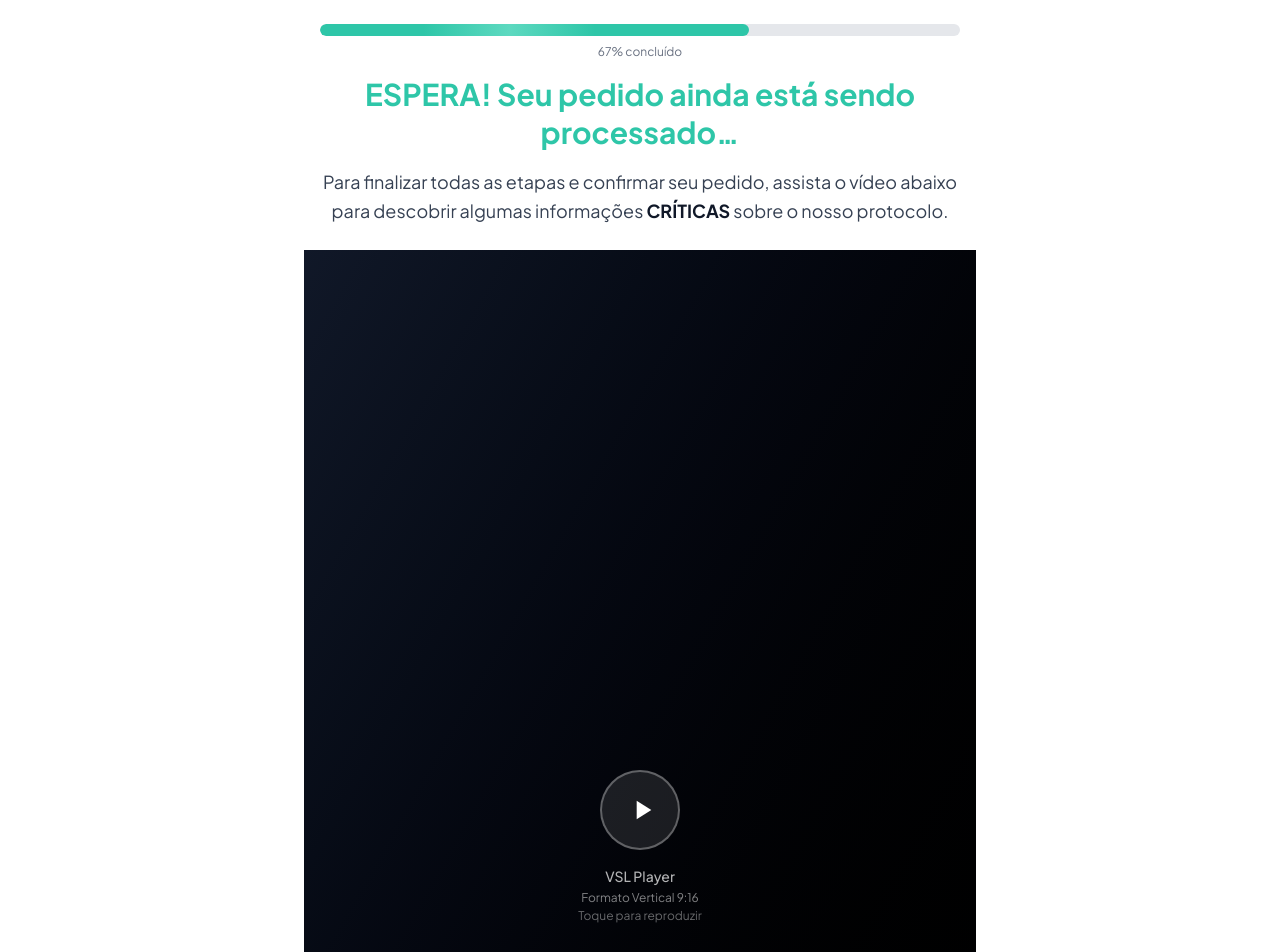
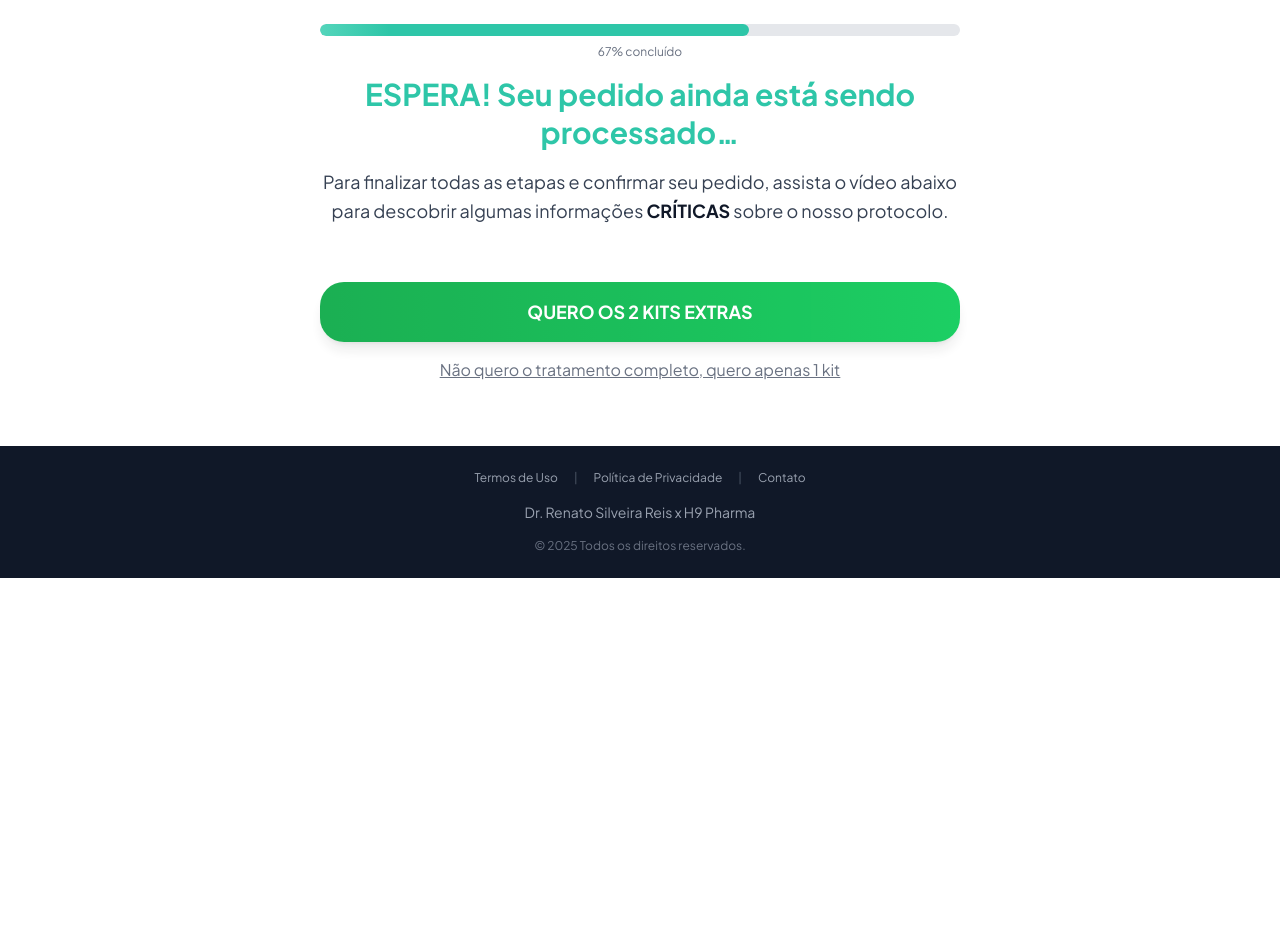
Before and after one commit to Renatonewhealth/Quiz-Dr-Renato, a Next.js app: page /espera1-1 in a window 1280 px wide. Shown: the top 952 px of the page. After the commit the page ends 800 px from the top, so only its background shows below. Built offline with nearby package versions, Linux system fonts and the light colour scheme.

Commit message:
Upsells v1

```diff
--- a/src/app/espera1-1/page.tsx
+++ b/src/app/espera1-1/page.tsx
@@ -1,8 +1,22 @@
 'use client';
+
+import Script from 'next/script';
 
 export default function Espera1_1Page() {
   return (
     <main className="min-h-screen bg-white">
+      {/* Vturb Preloads */}
+      <Script id="vturb-plt" strategy="beforeInteractive">
+        {`!function(i,n){i._plt=i._plt||(n&&n.timeOrigin?n.timeOrigin+n.now():Date.now())}(window,performance);`}
+      </Script>
+      <link rel="preload" href="https://scripts.converteai.net/637f9657-7454-4e03-ad13-ab875efdb78d/players/69bae955237e0fc6aeb64ab3/v4/player.js" as="script" />
+      <link rel="preload" href="https://scripts.converteai.net/lib/js/smartplayer-wc/v4/smartplayer.js" as="script" />
+      <link rel="preload" href="https://cdn.converteai.net/637f9657-7454-4e03-ad13-ab875efdb78d/69bae933d54d8d20f1fe9c4e/main.m3u8" as="fetch" />
+      <link rel="dns-prefetch" href="https://cdn.converteai.net" />
+      <link rel="dns-prefetch" href="https://scripts.converteai.net" />
+      <link rel="dns-prefetch" href="https://images.converteai.net" />
+      <link rel="dns-prefetch" href="https://api.vturb.com.br" />
+
       <style jsx>{`
         @keyframes loading {
           0% { background-position: 200% 0; }
@@ -40,29 +54,17 @@ export default function Espera1_1Page() {
           </p>
         </section>
 
-        {/* VSL Player - Vertical (9:16) */}
-        <section className="w-full bg-black">
-          <div className="relative w-full" style={{ aspectRatio: '9/16', minHeight: '75vh' }}>
-            <div className="absolute inset-0 flex items-center justify-center bg-gradient-to-br from-gray-900 to-black">
-              <div className="text-center text-gray-400">
-                <div className="relative">
-                  {/* Play Button */}
-                  <div className="w-20 h-20 mx-auto mb-4 rounded-full bg-white/10 flex items-center justify-center border-2 border-white/30 hover:bg-white/20 transition-colors cursor-pointer">
-                    <svg
-                      className="w-8 h-8 text-white ml-1"
-                      fill="currentColor"
-                      viewBox="0 0 24 24"
-                    >
-                      <path d="M8 5v14l11-7z" />
-                    </svg>
-                  </div>
-                </div>
-                <p className="text-sm font-medium text-white/70">VSL Player</p>
-                <p className="text-xs text-white/50 mt-1">Formato Vertical 9:16</p>
-                <p className="text-xs text-white/40 mt-0.5">Toque para reproduzir</p>
-              </div>
-            </div>
-          </div>
+        {/* VSL Player - Vturb */}
+        <section className="w-full">
+          <div
+            dangerouslySetInnerHTML={{
+              __html: '<vturb-smartplayer id="vid-69bae955237e0fc6aeb64ab3" style="display: block; margin: 0 auto; width: 100%; max-width: 400px;"></vturb-smartplayer>'
+            }}
+          />
+          <Script
+            src="https://scripts.converteai.net/637f9657-7454-4e03-ad13-ab875efdb78d/players/69bae955237e0fc6aeb64ab3/v4/player.js"
+            strategy="afterInteractive"
+          />
         </section>
 
         {/* Botão CTA */}
--- a/src/app/resultado2/page.tsx
+++ b/src/app/resultado2/page.tsx
@@ -18,13 +18,16 @@ export default function Resultado2Page() {
       <link rel="dns-prefetch" href="https://images.converteai.net" />
       <link rel="dns-prefetch" href="https://api.vturb.com.br" />
 
-      <style jsx>{`
+      <style jsx global>{`
         @keyframes pulse-scale {
           0%, 100% { transform: rotate(30deg) scale(1); }
           50% { transform: rotate(30deg) scale(1.08); }
         }
         .tarja-pulse {
           animation: pulse-scale 1.5s ease-in-out infinite;
+        }
+        .esconder {
+          display: none;
         }
       `}</style>
       {/* Container responsivo para desktop */}
@@ -70,10 +73,22 @@ export default function Resultado2Page() {
             src="https://scripts.converteai.net/637f9657-7454-4e03-ad13-ab875efdb78d/players/69bae76dacddada823a5a2e5/v4/player.js"
             strategy="afterInteractive"
           />
+          {/* Script de delay - libera os kits após 2310 segundos do vídeo */}
+          <Script id="vturb-delay" strategy="afterInteractive">
+            {`
+              var delaySeconds = 2310;
+              var player = document.querySelector("vturb-smartplayer");
+              player.addEventListener("player:ready", function() {
+                player.displayHiddenElements(delaySeconds, [".esconder"], {
+                  persist: true
+                });
+              });
+            `}
+          </Script>
         </section>
 
-        {/* 5. Provas Sociais - 3 Imagens */}
-        <section className="px-4 py-8 space-y-4">
+        {/* 5. Provas Sociais - 3 Imagens (escondidas até o delay do vídeo) */}
+        <section className="esconder px-4 py-8 space-y-4">
           {/* Imagem 1 - 3 Kits */}
           <a href="https://checkout.payt.com.br/7c9c47db388f0f6780f93d7d02a9f9de" className="block w-[78%] mx-auto relative">
             <div className="relative w-full rounded-lg overflow-hidden" style={{ aspectRatio: '3/4' }}>
```
